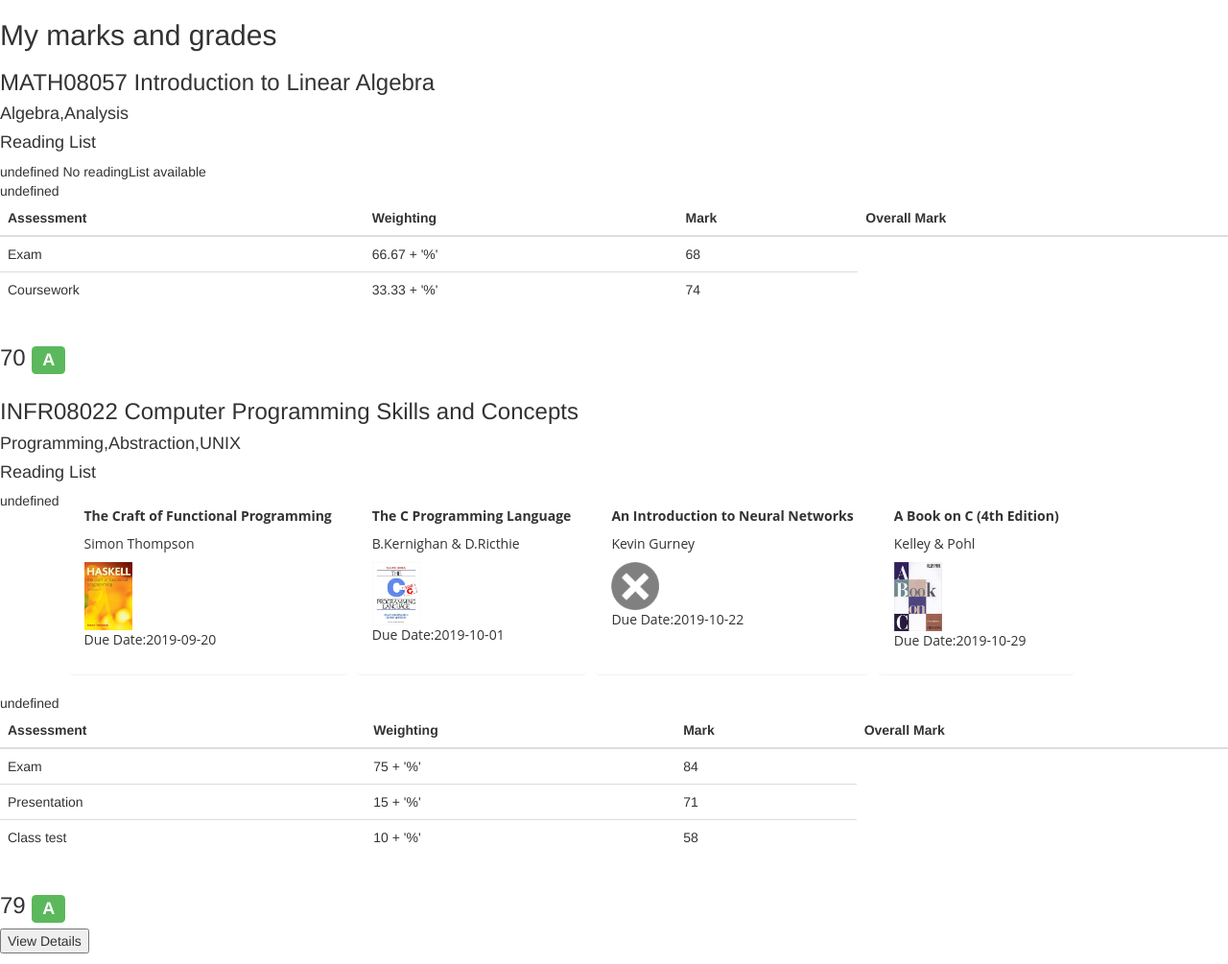
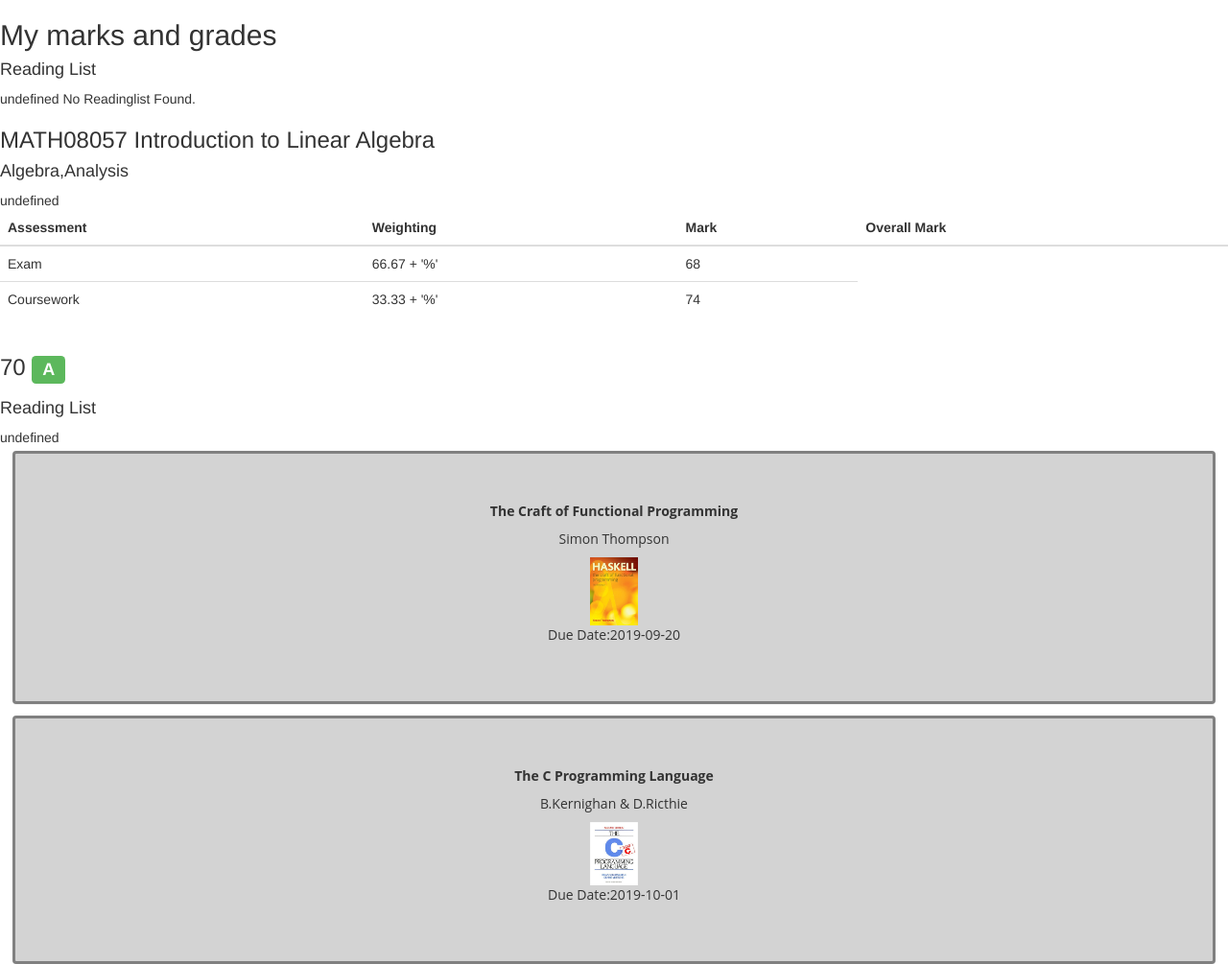
Before and after one commit to DJMF2015/EdinUni-Courses_Exercise, a plain HTML site: page index.html in a window 1280 px wide. Shown: the top 1005 px of the page at 96% size. Drawn offline with Linux system fonts and the light colour scheme.

Commit message:
add styling, still not fixed toggle button. Need to refactor html to dom and grade calculation method

```diff
--- a/css/styles.css
+++ b/css/styles.css
@@ -1,8 +1,11 @@
+.margin{
+  margin-left: auto;
+  margin-right: auto;
+}
 .book-thumbnail {
   max-width: 50px; /* Only display small images for thumbnails */
 }
-
-/* Added Reading List Grid for User ease. */
+/* Added Reading List Grid for User ease. */ */
 .reading-list-wrapper {
   display: grid;
   grid-template-columns: repeat(3, 1fr);
@@ -12,19 +15,27 @@
   display: flex;
 }
 
+
 .panel {
   font: 14px "Open Sans", Helvetica, Arial, sans-serif;
-  /* border: 1px solid #22d; */
+  border: 3px solid grey;
+  background-color: lightgrey;
   padding: 15px;
   width: 450px
-  text-align: center;
+  text-align: left;
 }
 
 .button  {
   font: 11px "Open Sans", Arial, sans-serif;
   padding: 5px 30px;
-  margin-left: auto;
-  margin-right: auto;
+
   border:solid limegreen;
   border-radius:  10px
 }
+
+#display{
+  margin: 1%;
+  margin-top: 4px;
+  padding: 50px 0;
+  text-align: center;
+}
--- a/index.html
+++ b/index.html
@@ -11,8 +11,7 @@
   <body>
     <h2>My marks and grades</h2>
     <div id="courses" aria-live="polite" aria-busy="true"></div>
-    <!-- <div><button class="button" id="Show">Show</button></div> -->
-    <button onclick="myFunction()">View Details</button>
+    <div><button class="button" id="Show">Show</button></div>
     <script src="./js/script.js"></script><!-- Load in the script after the DOM is loaded -->
   </body>
 </html>
--- a/js/templates1.js
+++ b/js/templates1.js
@@ -36,8 +36,9 @@ const calculateGrade = function(grade){
 // 2. Display the topics per course
 const assessmentTemplateHelper = function(course){
   let result = ''
-  if (course.assessments.length === 0) return
-  `<tr colspan="100%"><td>No assessments found.</td></tr></tabel>`;
+  if (course.assessments.length === 0) {
+    return  `<tr colspan="100%"><td>No assessments found.</td></tr></tabel>`;
+  }
   for (let assess of course.assessments){
     courses += course.readingList
     result += assessmentTemplate(assess)
@@ -58,9 +59,10 @@ const courseAndReadingListTemplate = function(course) {
 }
 //  loop over the readinglist items
 const readingListTemplateHelper = function(course){
-  let output = ' ';
-  if ( course.readingList.length ===0) return `<tr colspan="100%" ><td>No readingList available</td></tr>`;
-  for (value of course.readingList){
+  let output = '';
+  if ( course.readingList.length ===0 )
+  return `<tr colspan="100%"><td>No Readinglist Found.</td></tr></tabel>`;
+  for (let value of course.readingList){
     if (value.image === null){
       value.image = '404.png';
     }
@@ -69,17 +71,12 @@ const readingListTemplateHelper = function(course){
   return output
 }
 
-
 //render reading list items and values with toggle button
 const readingListTemplate = function(read) {
-  //write function to loop over and create dom dynamcially
-  let output = ''
-  //   document.getElementById("show").addEventListener('click', handleReadingList());
-  // }
-  //
+
   return `
 
-  <div id="display" class="reading-list-item panel" >
+  <div id="display" class="reading-list-item panel " >
   <p><b>${read.title}</b></p>
   <p> ${read.author}</p>
   <img class="book-thumbnail" src= "images/${read.image}" alt="images/404.png">
@@ -87,7 +84,6 @@ const readingListTemplate = function(read) {
   </div>
 
   ` ;
-
 }
 
 //4. Show grades based on the marks. Display weighting, course and mark
@@ -108,10 +104,6 @@ const compareDueDates = function(course){
   let array = []
   let reading = course.readingList
   // sort by value
-  reading.sort(function (a, b) {
-    return a.value - b.value;
-  });
-
   // sort by dueDate
   reading.sort(function(a, b) {
     var dateA = a.dueDate;
@@ -148,10 +140,10 @@ const finalGradeHelper = function(course){
 
 const courseTemplate = function(course) {
   return `
+  ${courseAndReadingListTemplate(course)}
   <h3>${course.id}
   ${course.name}</h3>
   <h4>${course.topics}</h4>
-  ${courseAndReadingListTemplate(course)}
   <table class="table">
   <!-- Add Grade & Overall Grade here -->
   <thead>
```
